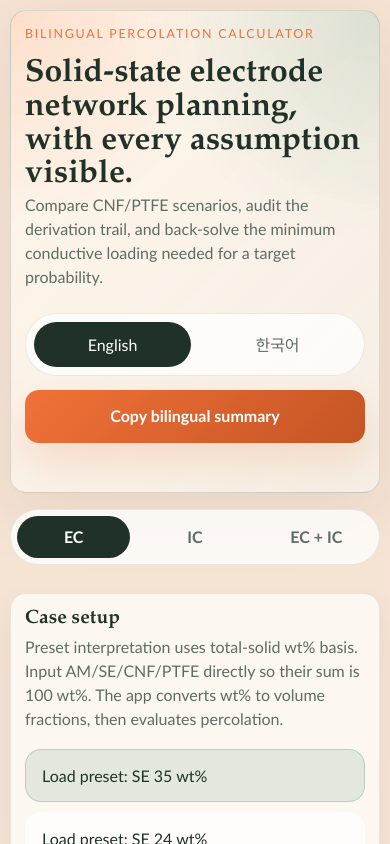
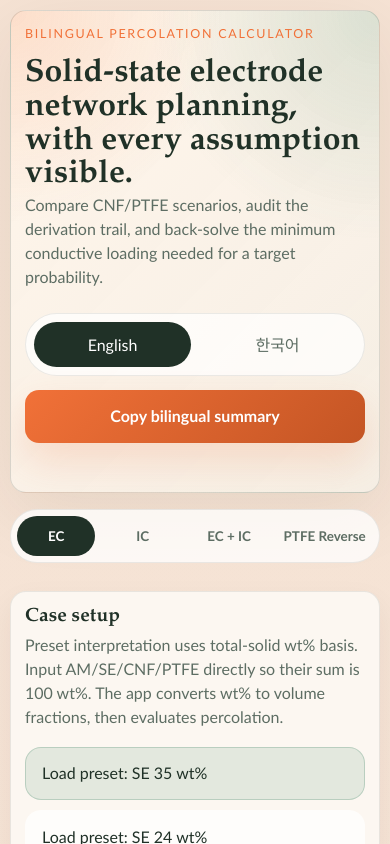
Before and after one commit to mktree1008-gif/codex-webepp, a React (Vite) app: page / in a window 390 px wide. Shown: the top 844 px of the page. Built offline with nearby package versions, Linux system fonts and the light colour scheme.

Commit message:
Add PTFE reverse-design tab and optimize SE by default

```diff
--- a/src/App.css
+++ b/src/App.css
@@ -1154,6 +1154,9 @@ td code {
   .transport-tabs button {
     flex: 1 1 0;
     text-align: center;
+    font-size: 0.84rem;
+    padding: 0.5rem 0.45rem;
+    white-space: nowrap;
   }
 
   .logic-jump-button {
--- a/src/App.tsx
+++ b/src/App.tsx
@@ -318,7 +318,7 @@ type WalkthroughStep = {
   value: string
 }
 
-type TransportTab = 'ec' | 'ic' | 'ecic'
+type TransportTab = 'ec' | 'ic' | 'ecic' | 'reverse'
 
 type IBranchResult = {
   vAvailable: number
@@ -1152,7 +1152,7 @@ function App() {
     fixedPtfeWeightFraction: 0.02,
     targetProbability: 0.9999,
     porosity: 0.09,
-    seMode: 'fixed',
+    seMode: 'optimize',
     fixedSeWeightFraction: 0.24,
     seRangeMin: 0.21,
     seRangeMax: 0.35,
@@ -1268,8 +1268,14 @@ function App() {
   const text = textByLocale[locale]
   const transportTabLabel =
     locale === 'en'
-      ? { ec: 'EC', ic: 'IC', ecic: 'EC + IC' }
+      ? { ec: 'EC', ic: 'IC', ecic: 'EC + IC', reverse: 'PTFE Reverse' }
       : { ec: '전자전도(EC)', ic: '이온전도(IC)', ecic: '통합(EC+IC)' }
+  const normalizedTransportTabLabel: Record<TransportTab, string> = {
+    ec: transportTabLabel.ec,
+    ic: transportTabLabel.ic,
+    ecic: transportTabLabel.ecic,
+    reverse: locale === 'en' ? 'PTFE Reverse' : 'PTFE 역설계',
+  }
   const ionicResultsLabel =
     locale === 'en'
       ? 'Ionic transport results (SE network)'
@@ -2938,21 +2944,21 @@ function App() {
       </header>
 
       <nav className="transport-tabs" aria-label="Transport model tabs">
-        {(['ec', 'ic', 'ecic'] as const).map((tab) => (
+        {(['ec', 'ic', 'ecic', 'reverse'] as const).map((tab) => (
           <button
             key={tab}
             type="button"
             className={transportTab === tab ? 'active' : ''}
             onClick={() => setTransportTab(tab)}
           >
-            {transportTabLabel[tab]}
+            {normalizedTransportTabLabel[tab]}
           </button>
         ))}
       </nav>
 
       <main className="workspace">
         <section className="sidebar">
-          <article className="panel">
+              <article className="panel">
             <div className="panel-heading">
               <h2>{text.caseSetup}</h2>
               <p>{text.summaryNote}</p>
@@ -3335,11 +3341,12 @@ function App() {
                 </>
               )}
             </div>
-          </article>
+              </article>
         </section>
 
         <section className="content">
-          <article className="panel" id="results-panel">
+          {transportTab !== 'reverse' ? (
+            <article className="panel" id="results-panel">
             <div className="panel-heading panel-heading--row">
               <h2>
                 {transportTab === 'ec'
@@ -3537,9 +3544,10 @@ function App() {
                 </div>
               </div>
             </div>
-          </article>
-
-          {transportTab === 'ec' ? (
+            </article>
+          ) : null}
+
+          {transportTab === 'reverse' ? (
             <article className="panel">
               <div className="panel-heading panel-heading--row">
                 <div>
@@ -3737,7 +3745,7 @@ function App() {
             </article>
           ) : null}
 
-          {transportTab === 'ec' ? (
+          {transportTab === 'reverse' ? (
             <article className="panel" id="reverse-design-explanation-section">
               <div className="panel-heading">
                 <h2>{reverseExplanationTitle}</h2>
@@ -3804,6 +3812,8 @@ function App() {
             </article>
           ) : null}
 
+          {transportTab !== 'reverse' ? (
+            <>
           <article className="panel">
             <div className="panel-heading">
               <h2>
@@ -4382,6 +4392,8 @@ function App() {
                 </section>
             </div>
           </article>
+            </>
+          ) : null}
         </section>
       </main>
       {showMobileScrollNav ? (
```
